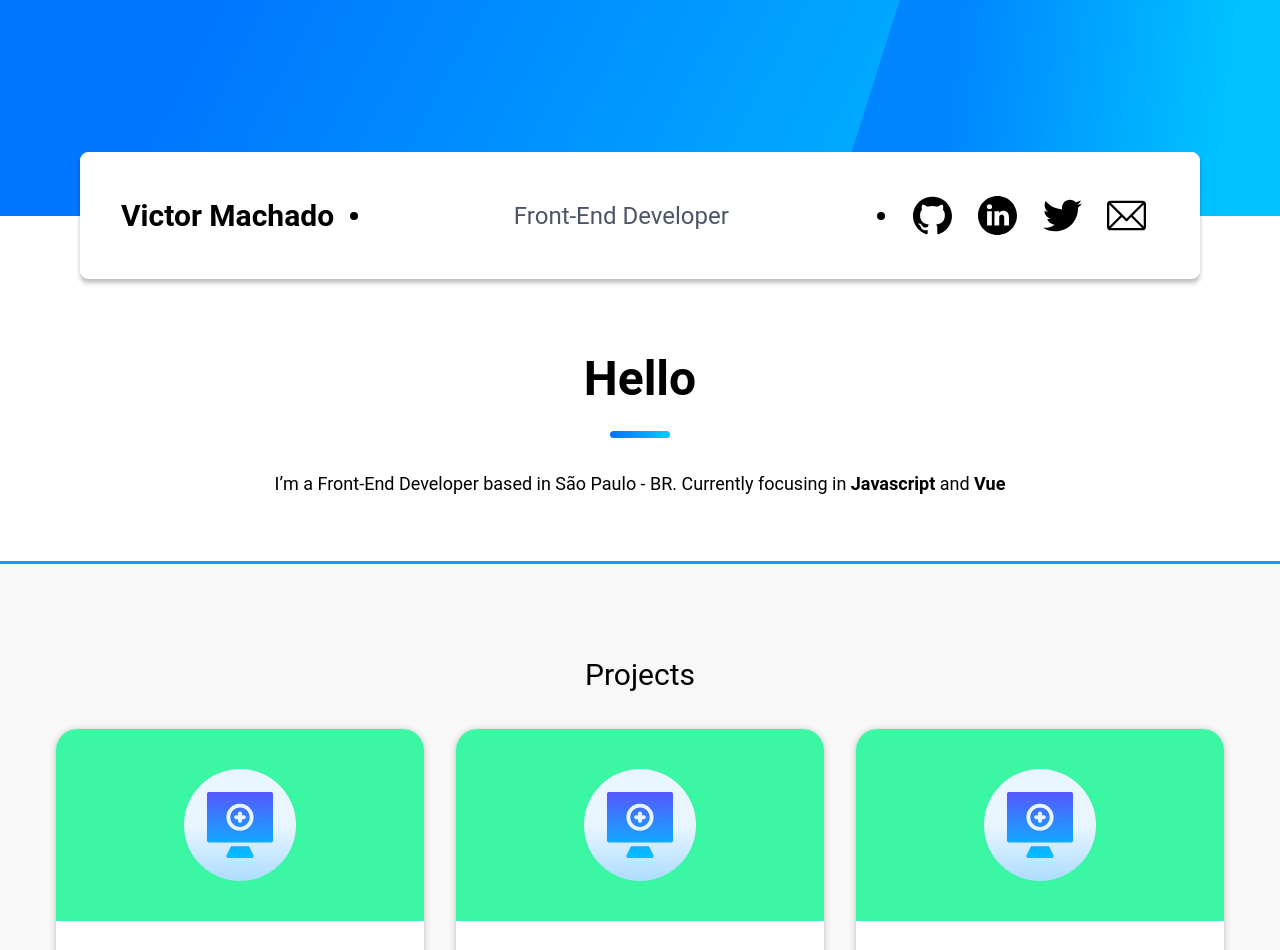
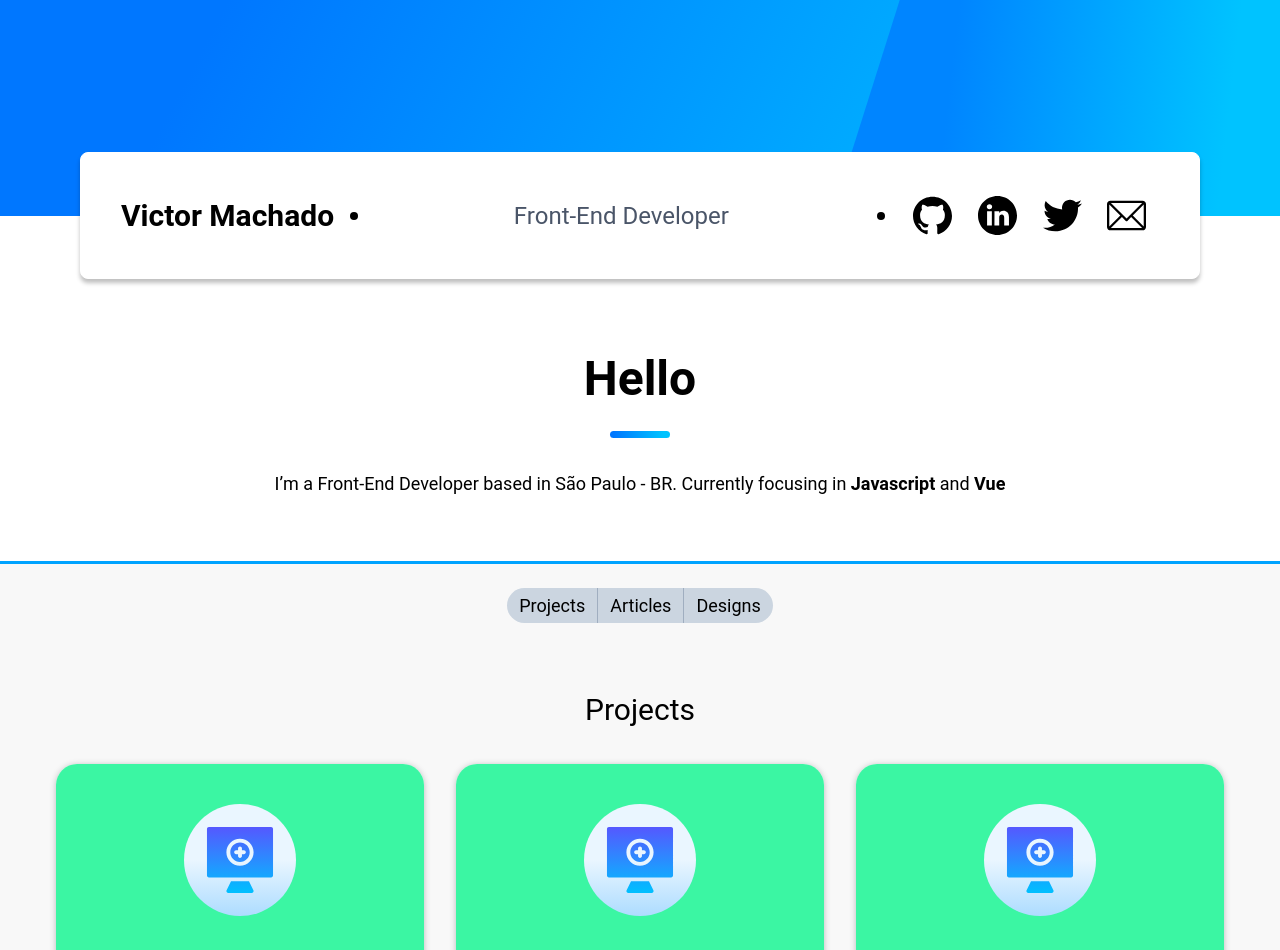
Before and after one commit to victormachadogp/my-portfolio, a Vue app: page / in a window 1280 px wide. Shown: the top 950 px of the page. Built offline with nearby package versions, Linux system fonts and the light colour scheme.

Commit message:
WIP: Filter feature design added

```diff
--- a/src/components/ProjectSection.vue
+++ b/src/components/ProjectSection.vue
@@ -1,22 +1,30 @@
 <template>
   <section class="bg-color">
     <div class="mt-16 md:p-6 lg:px-10 pb-20 border-decoration">
+      <div class="flex justify-center">
+        <div class="flex bg-gray-400 text-lg rounded-full">
+          <p
+            class="px-3 py-1 border-r border-gray-500 hover:bg-gray-600 hover:border-gray-600 hover:text-gray-900 rounded-l-full"
+          >Projects</p>
+          <p class="px-3 py-1 border-r border-gray-500">Articles</p>
+          <p class="px-3 py-1">Designs</p>
+        </div>
+      </div>
       <h2 class="text-3xl pt-8 text-center my-10 md:my-8 mx-6 md:mx-4">Projects</h2>
 
       <div class="flex grid grid-cols-1 md:grid-cols-2 lg:grid-cols-3 gap-4 lg:gap-0 container-all">
-
         <!-- Box 1 -->
         <div class="flex-col lg:max-w-sm container-projects hover:shadow-2xl mb-3 bg-white">
           <div class="bg-color-container flex justify-center py-10">
-        <div class="">
-            <ComputerGradient class="md:w-24 md:h-24 image-icon" width="7rem" height="7rem"/>
+            <div class>
+              <ComputerGradient class="md:w-24 md:h-24 image-icon" width="7rem" height="7rem" />
             </div>
           </div>
           <div class="text-center pt-6 px-6">
             <h3 class="text-xl font-bold">How Vue Bind Really Works?</h3>
-            <p class=" text-gray-600 py-3">
-                Vue binding is one of the most used directives that you’ll use while working with vue, and here you will learn what you can and can’t do with it
-            </p>
+            <p
+              class="text-gray-600 py-3"
+            >Vue binding is one of the most used directives that you’ll use while working with vue, and here you will learn what you can and can’t do with it</p>
           </div>
 
           <div class="my-6 px-6">
@@ -26,19 +34,18 @@
           </div>
         </div>
 
-
         <!-- Box 2 -->
         <div class="lg:max-w-sm container-projects hover:shadow-2xl mb-3 bg-white">
           <div class="bg-color-container flex justify-center py-10">
-        <div class="">
-            <ComputerGradient class="md:w-24 md:h-24 image-icon" width="7rem" height="7rem"/>
+            <div class>
+              <ComputerGradient class="md:w-24 md:h-24 image-icon" width="7rem" height="7rem" />
             </div>
           </div>
           <div class="text-center pt-6 px-6">
             <h3 class="text-xl font-bold">How Vue Bind Really Works?</h3>
-            <p class=" text-gray-600 py-3">
-                Vue binding is one of the most used directives that you’ll use while working with vue, and here you will learn what you can and can’t do with it
-            </p>
+            <p
+              class="text-gray-600 py-3"
+            >Vue binding is one of the most used directives that you’ll use while working with vue, and here you will learn what you can and can’t do with it</p>
           </div>
 
           <div class="my-6 px-6">
@@ -49,17 +56,17 @@
         </div>
 
         <!-- Box 3 -->
-    <div class=" lg:max-w-sm container-projects hover:shadow-2xl mb-3 bg-white">
+        <div class="lg:max-w-sm container-projects hover:shadow-2xl mb-3 bg-white">
           <div class="bg-color-container flex justify-center py-10">
-        <div class="">
-            <ComputerGradient class="md:w-24 md:h-24 image-icon" width="7rem" height="7rem"/>
+            <div class>
+              <ComputerGradient class="md:w-24 md:h-24 image-icon" width="7rem" height="7rem" />
             </div>
           </div>
           <div class="text-center pt-6 px-6">
             <h3 class="text-xl font-bold">How Vue Bind Really Works?</h3>
-            <p class=" text-gray-600 py-3">
-                Vue binding is one of the most used directives that you’ll use while working with vue, and here you will learn what you can and can’t do with it
-            </p>
+            <p
+              class="text-gray-600 py-3"
+            >Vue binding is one of the most used directives that you’ll use while working with vue, and here you will learn what you can and can’t do with it</p>
           </div>
 
           <div class="my-6 px-6">
@@ -68,8 +75,6 @@
             <p class="word-filter inline-block px-3 rounded cursor-pointer">Tailwind</p>
           </div>
         </div>
-
-
       </div>
     </div>
   </section>
@@ -79,34 +84,30 @@
 import ComputerGradient from "@/components/svg/ComputerGradient.vue";
 export default {
   components: {
-        ComputerGradient,
+    ComputerGradient
   }
 };
 </script>
 
 <style scoped>
-
 .container-all {
   justify-items: center;
 }
 
 .container-projects {
-    @apply text-gray-900 mx-4 ;
-    box-shadow: 0 1px 6px 0 rgba(32, 33, 36, .28);
+  @apply text-gray-900 mx-4;
+  box-shadow: 0 1px 6px 0 rgba(32, 33, 36, 0.28);
   border-radius: 21px;
   min-width: 19rem;
 }
 
 .bg-color {
   background-color: #f8f8f8;
-
 }
 
 .border-decoration {
-    border-top: 3px solid #00A3FF;;
-
+  border-top: 3px solid #00a3ff;
 }
-
 
 .word-filter {
   color: #686868;
@@ -114,7 +115,7 @@ export default {
 }
 
 .bg-color-container {
-    background-color: #3BF6A3;
+  background-color: #3bf6a3;
   border-radius: 21px 21px 0 0;
 }
 
@@ -124,6 +125,4 @@ export default {
     height: 7rem;
   }
 }
-
-
 </style>
```
Lines whose indentation alone changed are shown as unchanged.
